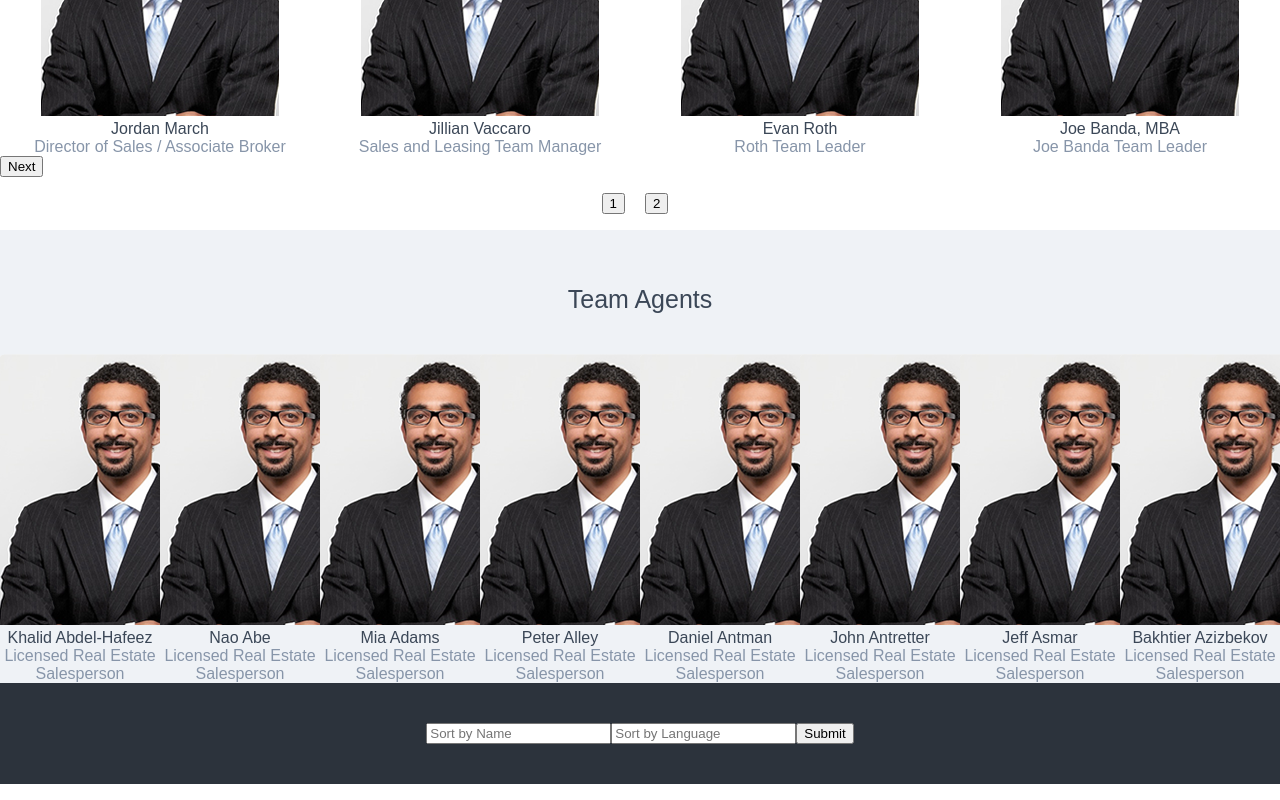
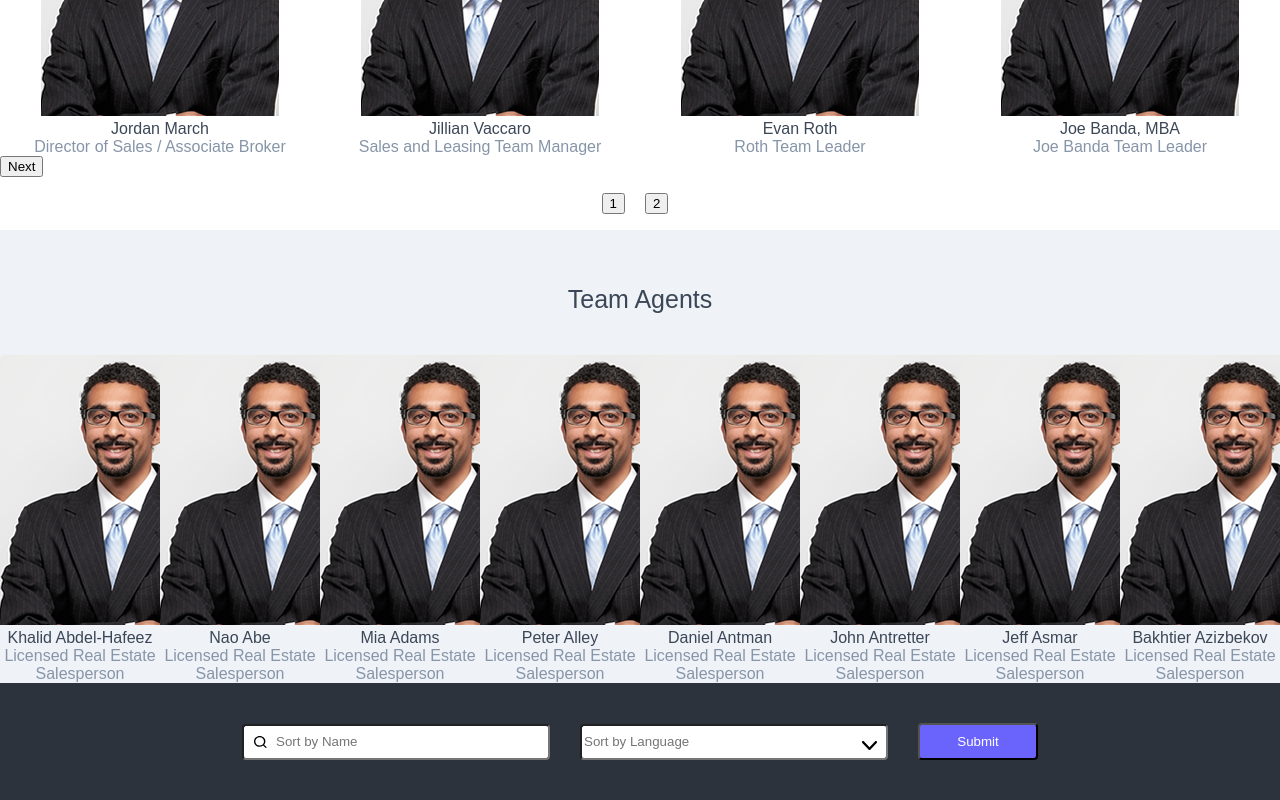
Before and after one commit to pbortnick/lg-challenge, a React (Create React App) app: page / in a window 1280 px wide. Shown: the part 1413-2213 px from the top of the page. Built offline with nearby package versions, Linux system fonts and the light colour scheme.

Commit message:
footer styling

```diff
--- a/src/css/footer.css
+++ b/src/css/footer.css
@@ -7,3 +7,31 @@ input {
   padding-top: 40px;
   padding-bottom: 40px;
 }
+
+#name-sort{
+ background-image: url('../images/search.svg');
+ background-repeat: no-repeat;
+ text-indent: 30px;
+}
+
+#language-sort{
+ background-image: url('../images/arrow_down.svg');
+ background-repeat: no-repeat;
+ background-size: 15px;
+ background-position: 280px 15px;
+}
+
+#name-sort, #language-sort {
+  height: 30px;
+  width:300px;
+  margin-right: 30px;
+  border-radius: 4px;
+}
+
+input[type=submit] {
+  height: 37px;
+  width:120px;
+  background: #6a64fc;
+  border-radius: 4px;
+  color: white;
+}
```
Also changed, not shown: src/images/arrow_down.svg (added).
